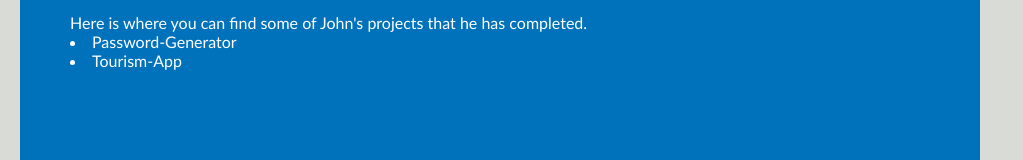
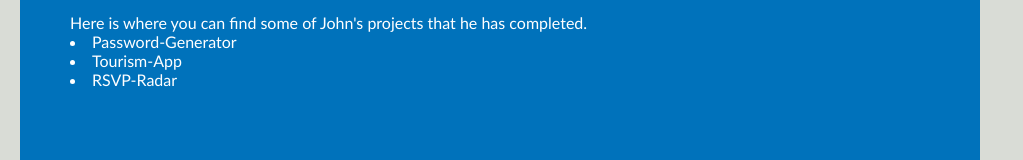
Before and after one commit to johnrob112/johns-portfolio, a plain HTML site: page index.html in a window 1280 px wide. Shown: the part 943-1103 px from the top of the page, without its empty margins (0-1023 px from the left). Drawn offline with Linux system fonts and the light colour scheme.

Commit message:
Update index.html

```diff
--- a/index.html
+++ b/index.html
@@ -48,7 +48,9 @@
             <li>
                 <a href = "https://belcross17.github.io/Tourism-App/">Tourism-App</a>
             </li>
-
+            <li>
+                <a href = "https://github.com/evanbruce38/RSVP-Radar">RSVP-Radar</a>
+            </li>
         </div>
         <div id="contact-links" class="sections">
 
```
